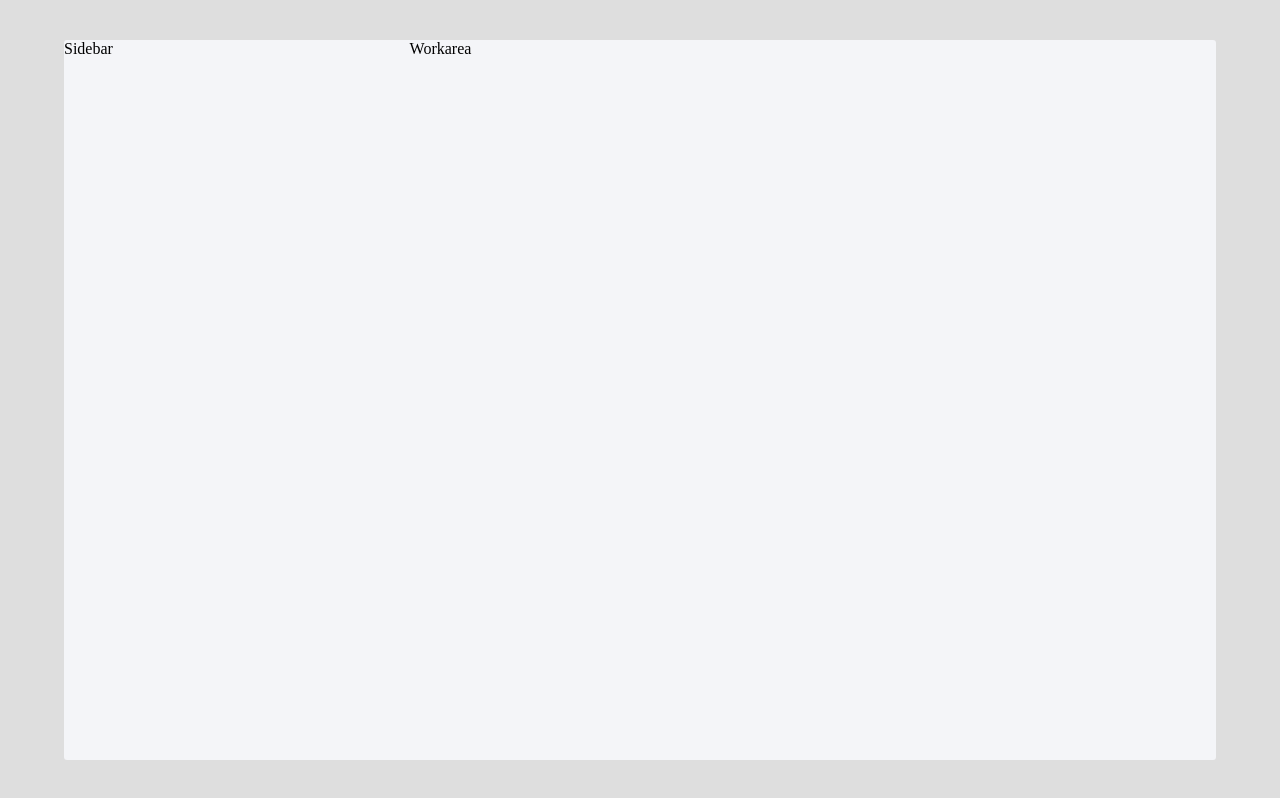
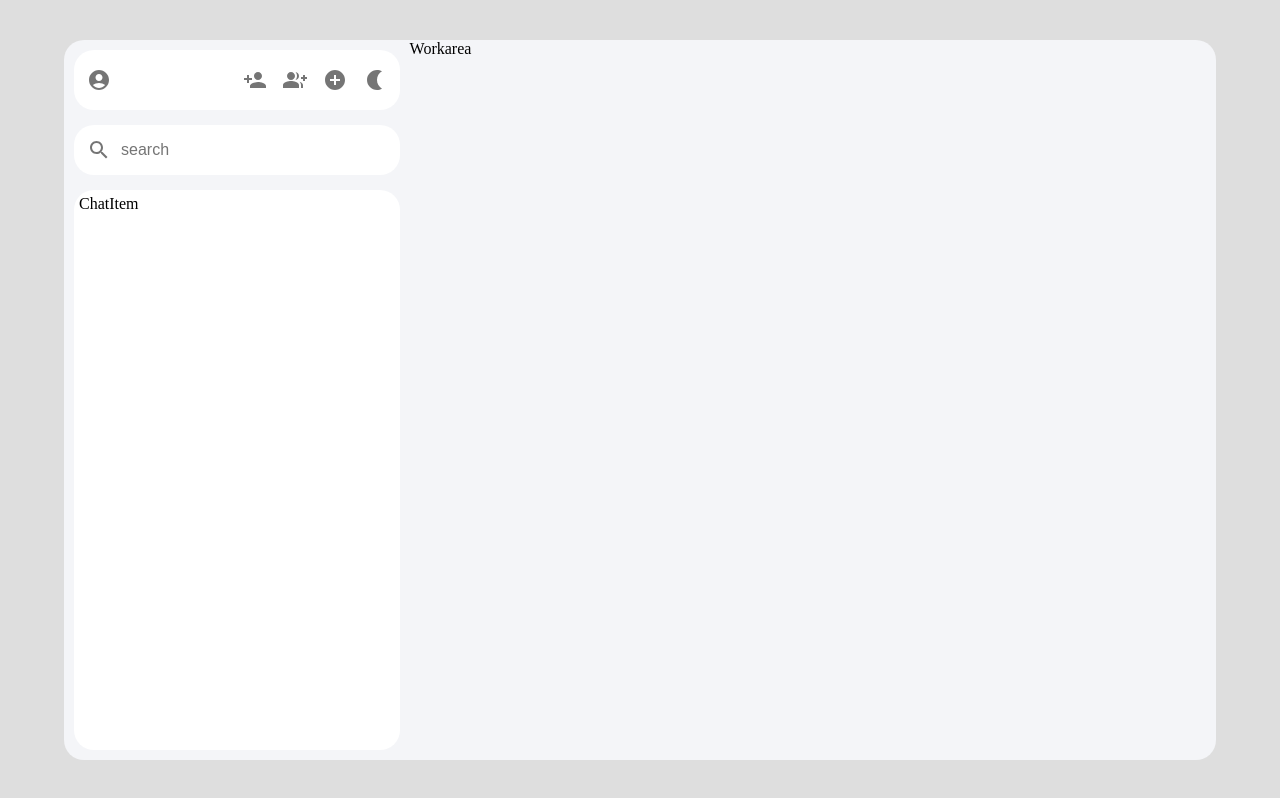
Before and after one commit to ratishjain12/chatty, a React (Vite) app in the folder frontend/: page / in a window 1280 px wide. Built offline with nearby package versions, Linux system fonts and the light colour scheme.

Commit message:
sidebar design and layout

```diff
--- a/frontend/package.json
+++ b/frontend/package.json
@@ -10,6 +10,10 @@
     "preview": "vite preview"
   },
   "dependencies": {
+    "@emotion/react": "^11.11.4",
+    "@emotion/styled": "^11.11.0",
+    "@mui/icons-material": "^5.15.12",
+    "@mui/material": "^5.15.12",
     "react": "^18.2.0",
     "react-dom": "^18.2.0"
   },
--- /dev/null
+++ b/frontend/src/components/ChatItem.tsx
@@ -0,0 +1,4 @@
+const ChatItem = () => {
+  return <div>ChatItem</div>;
+};
+export default ChatItem;
--- a/frontend/src/components/Sidebar.tsx
+++ b/frontend/src/components/Sidebar.tsx
@@ -1,5 +1,49 @@
+import AccountCircleIcon from "@mui/icons-material/AccountCircle";
 import "./styles.css";
+import { IconButton } from "@mui/material";
+import SearchIcon from "@mui/icons-material/Search";
+import {
+  AddCircle,
+  GroupAdd,
+  Nightlight,
+  PersonAdd,
+} from "@mui/icons-material";
+import ChatItem from "./ChatItem";
+
 const Sidebar = () => {
-  return <div className="sidebar">Sidebar</div>;
+  return (
+    <div className="sidebar">
+      <div className="sb-header">
+        <div>
+          <IconButton>
+            <AccountCircleIcon />
+          </IconButton>
+        </div>
+        <div>
+          <IconButton>
+            <PersonAdd />
+          </IconButton>
+          <IconButton>
+            <GroupAdd />
+          </IconButton>
+          <IconButton>
+            <AddCircle />
+          </IconButton>
+          <IconButton>
+            <Nightlight />
+          </IconButton>
+        </div>
+      </div>
+      <div className="sb-search">
+        <IconButton>
+          <SearchIcon />
+        </IconButton>
+        <input placeholder="search" className="searchbox" />
+      </div>
+      <div className="sb-conversations">
+        <ChatItem />
+      </div>
+    </div>
+  );
 };
 export default Sidebar;
--- a/frontend/src/components/styles.css
+++ b/frontend/src/components/styles.css
@@ -3,13 +3,45 @@
   height: 90vh;
   width: 90vw;
   margin-inline: auto;
-  border-radius: 3px;
+  border-radius: 20px;
   display: flex;
 }
 
 .sidebar {
   flex: 0.3;
+  display: flex;
+  flex-direction: column;
 }
 .work-area {
   flex: 0.7;
 }
+.sb-header {
+  background-color: white;
+  border-radius: 20px;
+  padding: 10px 5px;
+  margin: 10px;
+  display: flex;
+  justify-content: space-between;
+}
+
+.sb-search {
+  background-color: white;
+  border-radius: 20px;
+  padding: 5px 5px;
+  margin: 5px 10px;
+  display: flex;
+  align-items: center;
+}
+.searchbox {
+  border: none;
+  outline: none;
+  padding: 2px;
+  font-size: 1rem;
+}
+.sb-conversations {
+  background-color: white;
+  border-radius: 20px;
+  padding: 5px 5px;
+  margin: 10px;
+  flex: 1;
+}
```
Also changed, not shown: 1 other file (tests, documents, lock files or other folders).
